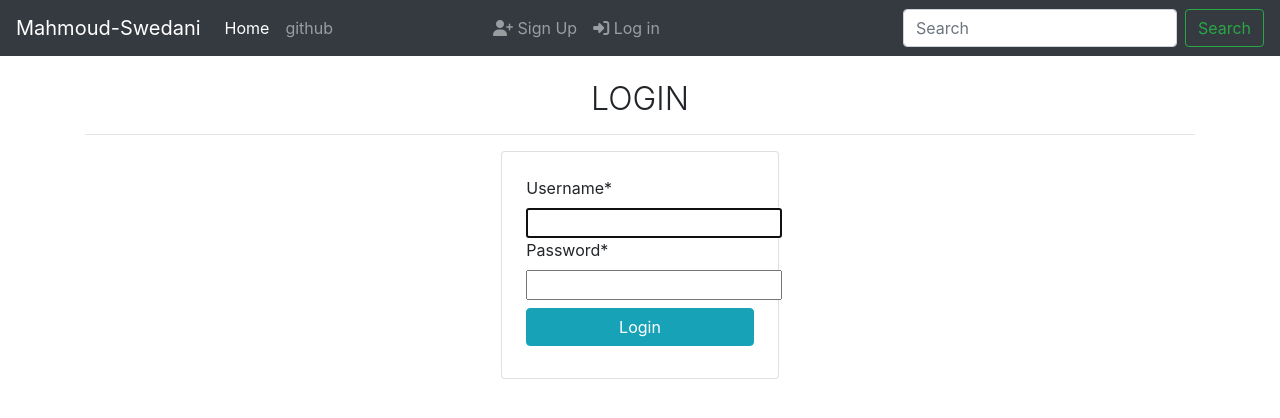
After one commit to mahmoud-swedani/Registration, a Django app: page /login/ in a window 1280 px wide. The commit adds this page. Shown: the top 418 px of the page. Run offline with Django 3.2, Linux system fonts and the light colour scheme; some libraries are stand-ins or nearby versions.

Commit message:
add login, logout, sign up

```diff
--- a/CUM/settings.py
+++ b/CUM/settings.py
@@ -37,6 +37,8 @@ INSTALLED_APPS = [
     'django.contrib.sessions',
     'django.contrib.messages',
     'django.contrib.staticfiles',
+    'crispy_forms',
+
     'accounts',
 ]
 
@@ -119,3 +121,7 @@ USE_TZ = True
 # https://docs.djangoproject.com/en/3.0/howto/static-files/
 
 STATIC_URL = '/static/'
+
+LOGIN_URL = 'login'
+LOGOUT_URL = 'logout'
+LOGIN_REDIRECT_URL = 'home-page'
--- a/CUM/urls.py
+++ b/CUM/urls.py
@@ -14,9 +14,14 @@ Including another URLconf
     2. Add a URL to urlpatterns:  path('blog/', include('blog.urls'))
 """
 from django.contrib import admin
-from django.urls import path
-from accounts import views
+from django.urls import path, include
+
+
 urlpatterns = [
     path('admin/', admin.site.urls),
-    path('', views.home,name='home-page')
+    path('',include('accounts.urls')),
+    path('', include('django.contrib.auth.urls')),
+
+
+
 ]
--- /dev/null
+++ b/accounts/urls.py
@@ -0,0 +1,11 @@
+from django.urls import path
+from .views import *
+from django.contrib.auth import views
+urlpatterns = [
+    path('', home,name='home-page'),
+    #path(r'login/', views.login,name='login'),
+    path('login/', views.LoginView.as_view(), name='login'),
+    path('logout/', views.LogoutView.as_view(), name='logout'),
+    path('signup/', SignUpView.as_view(), name='signup'),
+
+]
--- /dev/null
+++ b/templates/base.html
@@ -0,0 +1,70 @@
+<!doctype html>
+<html lang="en">
+  <head>
+    <!-- Required meta tags -->
+    <meta charset="utf-8">
+    <meta name="viewport" content="width=device-width, initial-scale=1, shrink-to-fit=no">
+
+    <!-- Bootstrap CSS -->
+    <link rel="stylesheet" href="https://stackpath.bootstrapcdn.com/bootstrap/4.5.0/css/bootstrap.min.css" integrity="sha384-9aIt2nRpC12Uk9gS9baDl411NQApFmC26EwAOH8WgZl5MYYxFfc+NcPb1dKGj7Sk" crossorigin="anonymous">
+    <script src="https://kit.fontawesome.com/0b2e6c508a.js" crossorigin="anonymous"></script>
+    <title>{% block title %}
+    {% endblock title %}</title>
+  </head>
+  <body>
+  <header class="">
+  <nav class="navbar navbar-expand-md navbar-dark fixed-top bg-dark">
+        <a class="navbar-brand" href="#">Mahmoud-Swedani</a>
+        <button class="navbar-toggler" type="button" data-toggle="collapse" data-target="#navbarCollapse" aria-controls="navbarCollapse" aria-expanded="false" aria-label="Toggle navigation">
+            <span class="navbar-toggler-icon"></span>
+        </button>
+        <div class="collapse navbar-collapse" id="navbarCollapse">
+            <ul class="navbar-nav mr-auto">
+            <li class="nav-item active">
+                <a class="nav-link" href="{% url 'home-page' %}">Home <span class="sr-only">(current)</span></a>
+            </li>
+            <li class="nav-item mr-5">
+                <a class="nav-link" href="https://github.com/mahmoudswedani/CustomUserModel">github</a>
+            </li>
+            {% if request.user.is_authenticated %}
+            <li class="nav-item ml-5">
+                <a class="nav-link  ml-5" href="{% url 'logout' %}" tabindex="-1" aria-disabled="true" >
+                <i class="fas fa-sign-in-alt"></i> Logout
+                </a>
+            </li>
+            {% else %}
+            <li class="nav-item ml-5">
+                <a class="nav-link  ml-5" href="{% url 'signup' %}" tabindex="-1" aria-disabled="true" >
+                <i class="fas fa-user-plus"></i> Sign Up
+                </a>
+            </li>
+            <li class="nav-item ">
+                <a class="nav-link" href="{% url 'login' %}" tabindex="-1" aria-disabled="true" >
+                <i class="fas fa-sign-in-alt"></i> Log in
+                </a>
+            </li>
+            {% endif %}
+            </ul>
+            <form class="form-inline mt-2 mt-md-0">
+            <input class="form-control mr-sm-2" type="text" placeholder="Search" aria-label="Search">
+            <button class="btn btn-outline-success my-2 my-sm-0" type="submit">Search</button>
+            </form>
+        </div>
+     </nav>
+
+  </header>
+  <div class="container " style="margin-top:5rem">
+
+  {% block content %}
+  {% endblock content %}
+  </div>
+
+
+
+    <!-- Optional JavaScript -->
+    <!-- jQuery first, then Popper.js, then Bootstrap JS -->
+    <script src="https://code.jquery.com/jquery-3.5.1.slim.min.js" integrity="sha384-DfXdz2htPH0lsSSs5nCTpuj/zy4C+OGpamoFVy38MVBnE+IbbVYUew+OrCXaRkfj" crossorigin="anonymous"></script>
+    <script src="https://cdn.jsdelivr.net/npm/popper.js@1.16.0/dist/umd/popper.min.js" integrity="sha384-Q6E9RHvbIyZFJoft+2mJbHaEWldlvI9IOYy5n3zV9zzTtmI3UksdQRVvoxMfooAo" crossorigin="anonymous"></script>
+    <script src="https://stackpath.bootstrapcdn.com/bootstrap/4.5.0/js/bootstrap.min.js" integrity="sha384-OgVRvuATP1z7JjHLkuOU7Xw704+h835Lr+6QL9UvYjZE3Ipu6Tp75j7Bh/kR0JKI" crossorigin="anonymous"></script>
+  </body>
+</html>
--- /dev/null
+++ b/templates/registration/login.html
@@ -0,0 +1,16 @@
+{% extends 'base.html' %}
+{% load crispy_forms_tags %}
+
+{% block title %}
+LOGIN
+{% endblock title %}
+{% block content %}
+<h2 class="heading font-weight-light text-center">LOGIN</h2>
+<hr>
+<div class="container w-25 card p-4 mt 4">
+<form action="" method="POST" enctype="multipart/form-data">
+{% csrf_token %}
+{{form|crispy}}
+<input type="submit" value="Login" class="w-100 text-white text-center my-2 btn btn-info"
+</div>
+{% endblock content %}
```
Also changed, not shown: accounts/views.py (+11 -0 lines), requirements.txt (+10 -0 lines), templates/home.html (+24 -1 lines), templates/registration/logged_out.html (added, +16 -0 lines), templates/registration/signup.html (added, +16 -0 lines).
